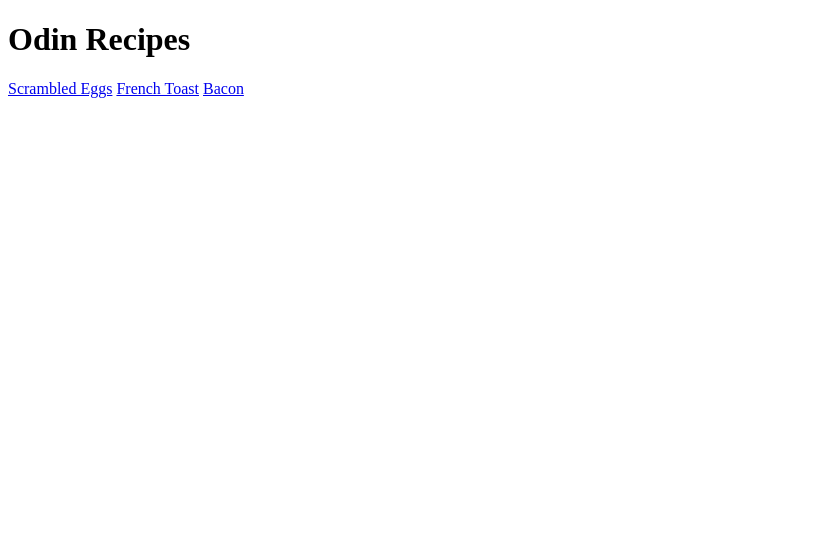
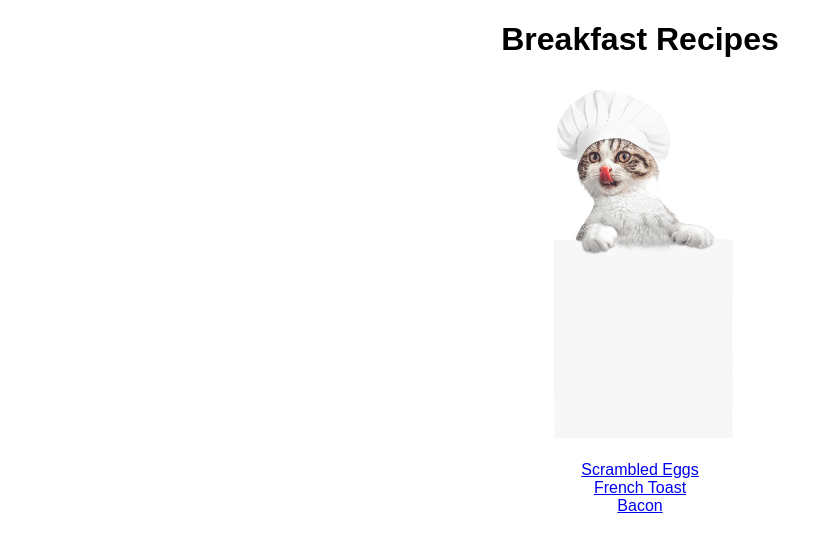
Before and after one commit to wdgarris15/odin-recipes, a plain HTML site: page index.html in a window 1280 px wide. Shown: the whole page, without its empty margins (0-832 px from the left). Drawn offline with Linux system fonts and the light colour scheme.

Commit message:
create css stylesheet and change font

```diff
--- a/index.html
+++ b/index.html
@@ -4,12 +4,20 @@
     <meta charset="UTF-8">
     <meta http-equiv="X-UA-Compatible" content="IE=edge">
     <meta name="viewport" content="width=device-width, initial-scale=1.0">
-    <title>Document</title>
+    <title>Odin Recipes</title>
+    <link rel="stylesheet" href="style.css">
 </head>
 <body>
-    <h1>Odin Recipes</h1>
-    <a href="recipes/scrambled-eggs.html">Scrambled Eggs</a>
-    <a href="recipes/french-toast.html">French Toast</a>
-    <a href="recipes/bacon.html">Bacon</a>
+    <h1>Breakfast Recipes</h1>
+    <img src="images/chef-kitten.png" alt="chef-kitten" class="chef">
+    <div>
+        <a href="recipes/scrambled-eggs.html">Scrambled Eggs</a>
+    </div>
+    <div>
+        <a href="recipes/french-toast.html">French Toast</a>
+    </div>
+    <div>
+        <a href="recipes/bacon.html">Bacon</a>
+    </div>
 </body>
 </html>
--- /dev/null
+++ b/style.css
@@ -0,0 +1,9 @@
+body {
+    text-align: center;
+    font-family: Arial, Helvetica, sans-serif;
+}
+
+.chef {
+    width: 500px;
+    height: auto;
+}
```
Also changed, not shown: recipes/bacon.html (+1 -0 lines), recipes/french-toast.html (+1 -0 lines), recipes/scrambled-eggs.html (+1 -0 lines), images/chef-kitten.png (added).
